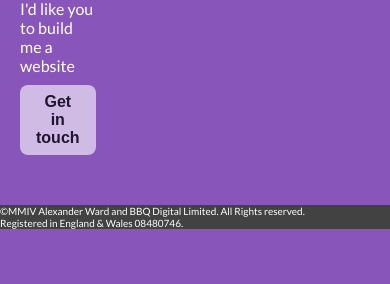
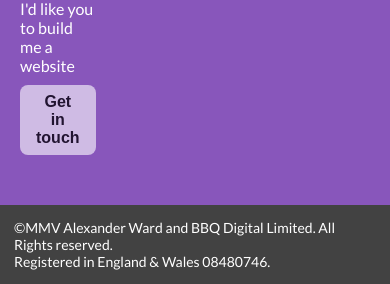
Before and after one commit to foxleigh81/portfolio-archived, a PHP site: page / in a window 390 px wide. Shown: the part 5478-5762 px from the top of the page. Before the commit the page ends 5707 px from the top, so only its background shows below. Run offline with PHP 8.4, Linux system fonts and the light colour scheme; style sheets or scripts are compiled from the project's sources; some libraries are stand-ins or nearby versions; some web fonts are replaced.

Commit message:
tweaked the phone image and added some styles for the site footer

```diff
--- a/index.php
+++ b/index.php
@@ -45,7 +45,7 @@
     <section class="status is-available">
         <div>
             <header>
-                <h1>I'm Alexander Ward. <br /> I design and build <strong>UX focused</strong> websites</h1>
+                <h1>I'm Alex. <br /> I design and build <strong>UX focused</strong> websites</h1>
             </header>
         </div>
         <img class="alex" src="/static/images/alex-available.svg" width="20%" alt="An illustration of me, Alex Ward.">
@@ -203,7 +203,7 @@
         </div>
     </section>
     <footer>
-        &copy;MMIV Alexander Ward and BBQ Digital Limited. All Rights reserved.<br />
+        &copy;MMV Alexander Ward and BBQ Digital Limited. All Rights reserved.<br />
         Registered in England &amp; Wales 08480746.
     </footer>
 
--- a/static/styles/css/core.css
+++ b/static/styles/css/core.css
@@ -310,6 +310,8 @@ body > section {
     color: #fff; }
 
 footer {
+  padding: 1em;
+  font-size: 1.4em;
   background-color: #424242; }
 
 /* This is where all media queries are held */
--- a/static/styles/scss/custom.scss
+++ b/static/styles/scss/custom.scss
@@ -229,4 +229,8 @@ body > section {
     }
 }
 
-footer { background-color: #424242; }
+footer {
+    padding:1em;
+    font-size: 1.4em;
+    background-color: #424242;
+}
```
Also changed, not shown: static/images/alex-phone.svg, 1 other file.
